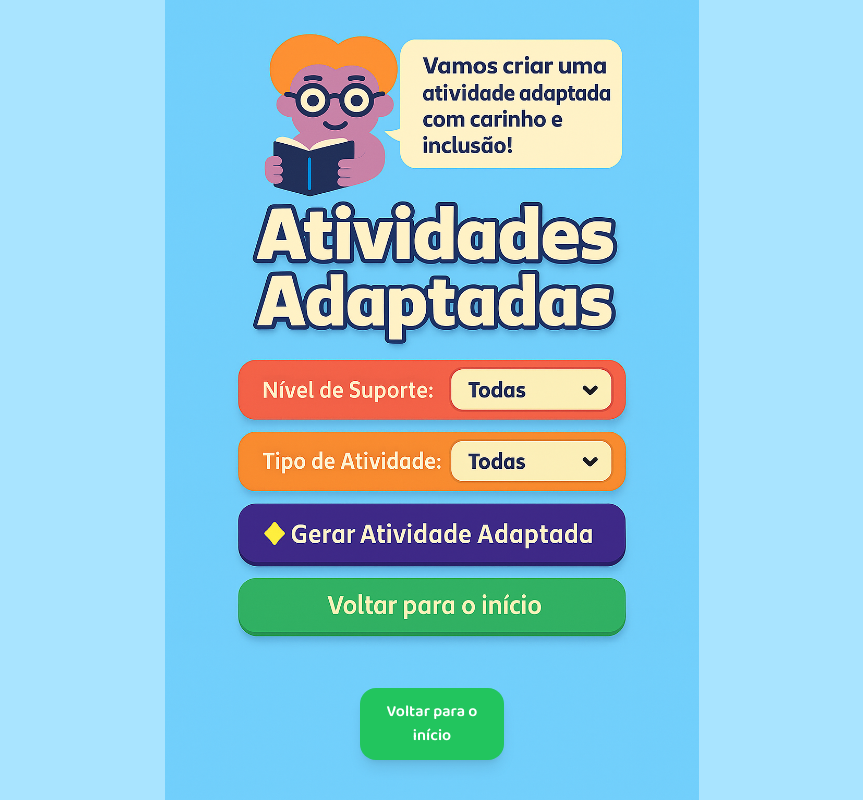
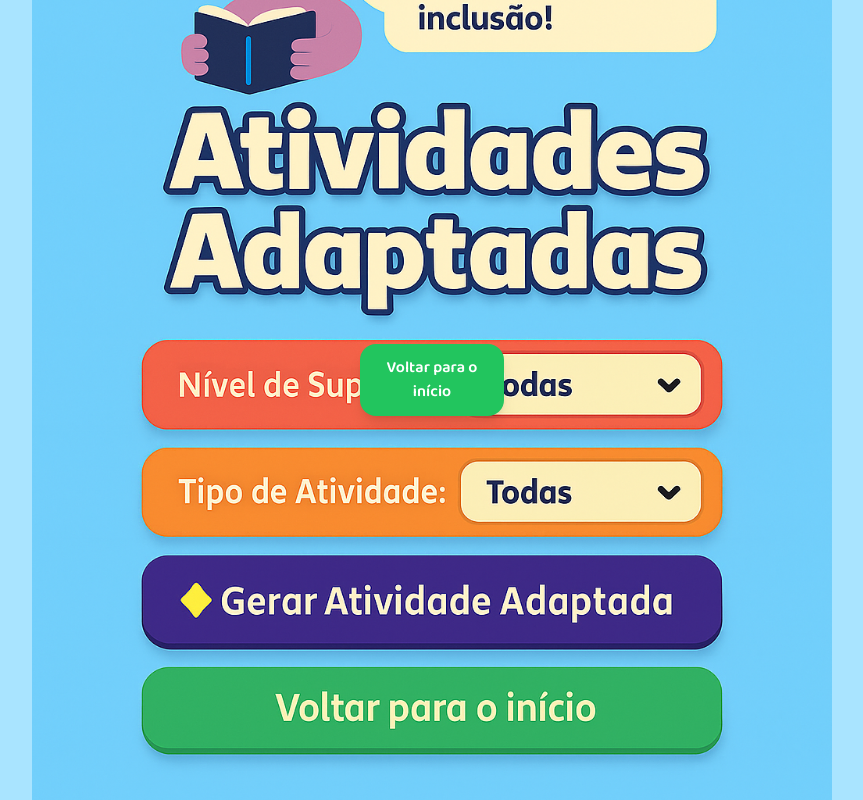
Before and after one commit to letiricetti2-alt/gerador-de-atividades-infantis, a Next.js app: page /atividades-adaptadas in a window 1280 px wide. Shown: the whole page, without its empty margins (208-1071 px from the left). Built offline with nearby package versions, Linux system fonts and the light colour scheme.

Commit message:
Update page.jsx

```diff
--- a/app/atividades-adaptadas/page.jsx
+++ b/app/atividades-adaptadas/page.jsx
@@ -7,24 +7,26 @@ import { motion } from "framer-motion";
 export default function AtividadesAdaptadas() {
   return (
     <main className="relative w-full min-h-screen flex items-center justify-center overflow-hidden bg-[#A9E4FF]">
-      {/* Fundo */}
+      {/* Fundo fixo (corrigido para não duplicar renderização) */}
+      <div className="absolute inset-0 flex justify-center items-center pointer-events-none select-none">
         <Image
           src="/adaptada.jpeg"
           alt="Atividades Adaptadas"
-        fill
+          width={800}
+          height={1200}
           priority
           className="object-contain"
         />
+      </div>
 
       {/* Conteúdo */}
-      <div className="absolute inset-0 flex flex-col items-center justify-end pb-10 text-center z-10">
+      <div className="relative z-10 flex flex-col items-center justify-end pb-10 text-center">
         <motion.div
           initial={{ opacity: 0, y: 20 }}
           animate={{ opacity: 1, y: 0 }}
           transition={{ duration: 0.6 }}
           className="flex flex-col items-center gap-4"
         >
-          {/* 🔹 Apenas UM botão “Voltar para o início” */}
           <Link
             href="/"
             className="bg-green-500 text-white font-semibold py-3 px-6 rounded-2xl shadow-lg hover:scale-105 transition w-[80%] max-w-xs text-center"
```
Lines whose indentation alone changed are shown as unchanged.
